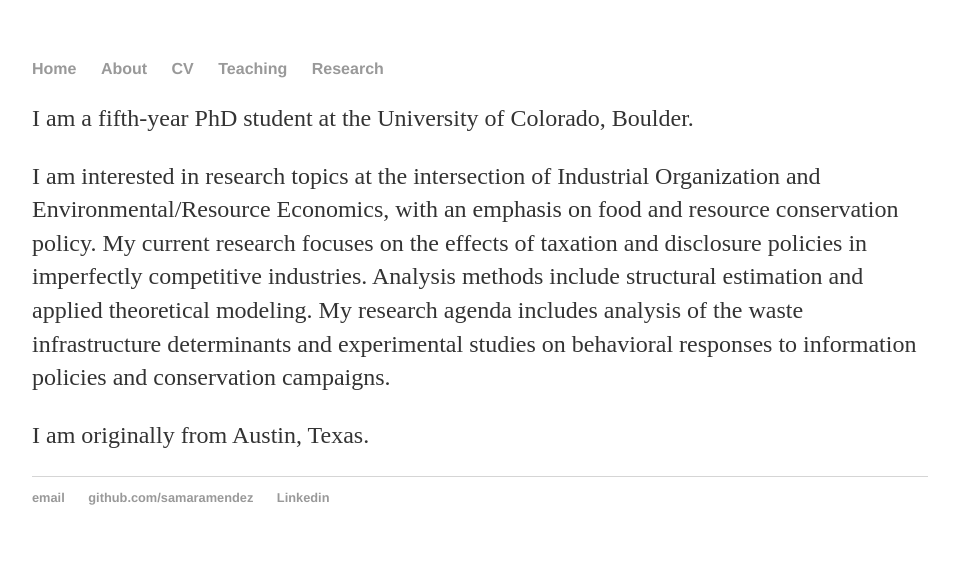
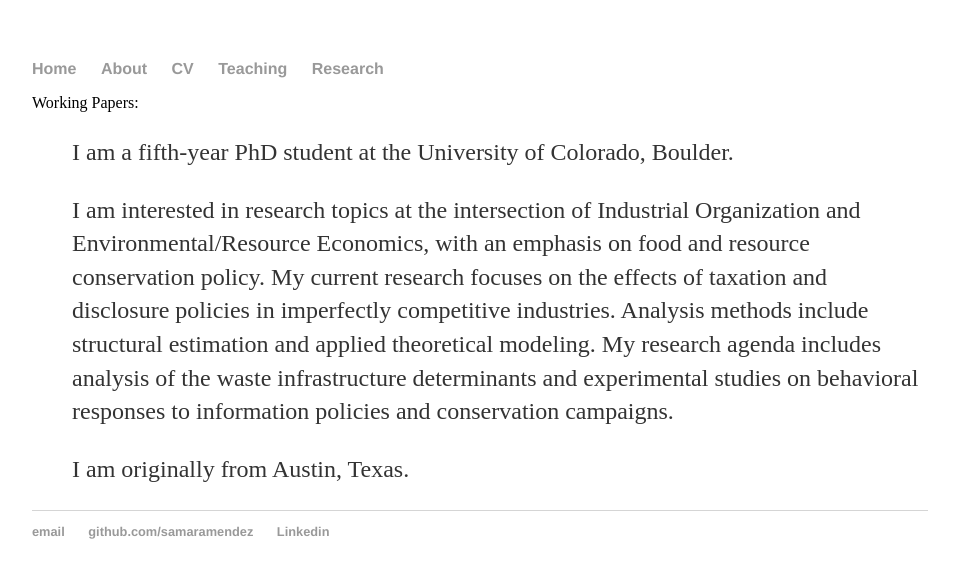
Before and after one commit to samaramendez/samaramendez.github.io, a Jekyll site: the page built from about/index.html, in a window 1280 px wide. Shown: the top 578 px of the page, without its empty margins (160-1119 px from the left). Built offline with Jekyll 4.4.1, drawn with Linux system fonts in a browser that asks for light colours.

Commit message:
Update index.html

```diff
--- a/about/index.html
+++ b/about/index.html
@@ -2,8 +2,9 @@
 layout: default
 title: Samara Mendez
 ---
-
-	<div class="blurb">
+<div class="blurb">
+ 		Working Papers:
+		<ul>
 
 	<p> I am a fifth-year PhD student at the University of Colorado, Boulder.
 
@@ -11,5 +12,6 @@ title: Samara Mendez
 	My current research focuses on the effects of taxation and disclosure policies in imperfectly competitive industries. Analysis methods include structural estimation and applied theoretical modeling. My research agenda includes analysis of the waste infrastructure determinants and experimental studies on behavioral responses to information policies and conservation campaigns.</p>
 
 	<p> I am originally from Austin, Texas.</p>
+	</ul>
 
 </div><!-- /.blurb -->
```
